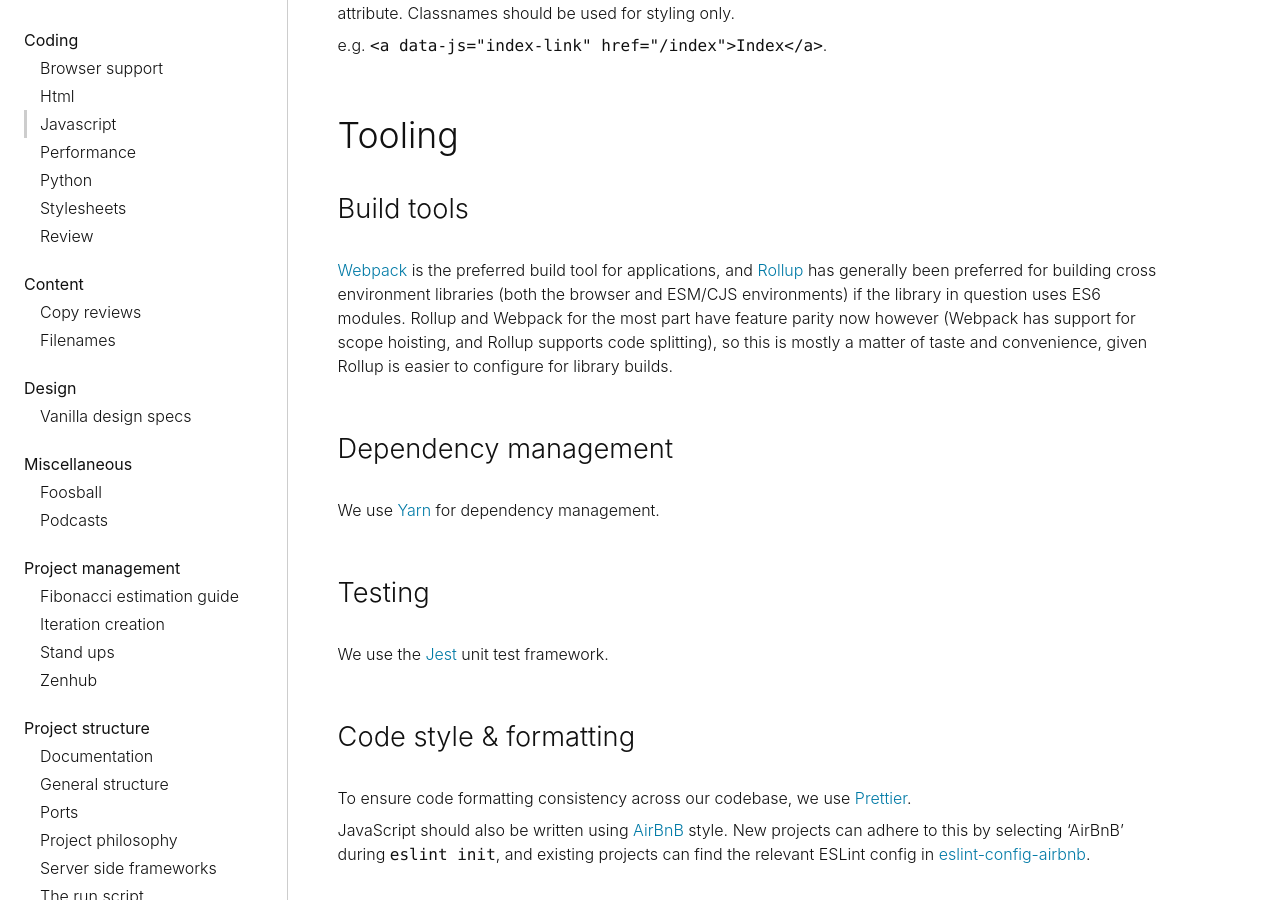
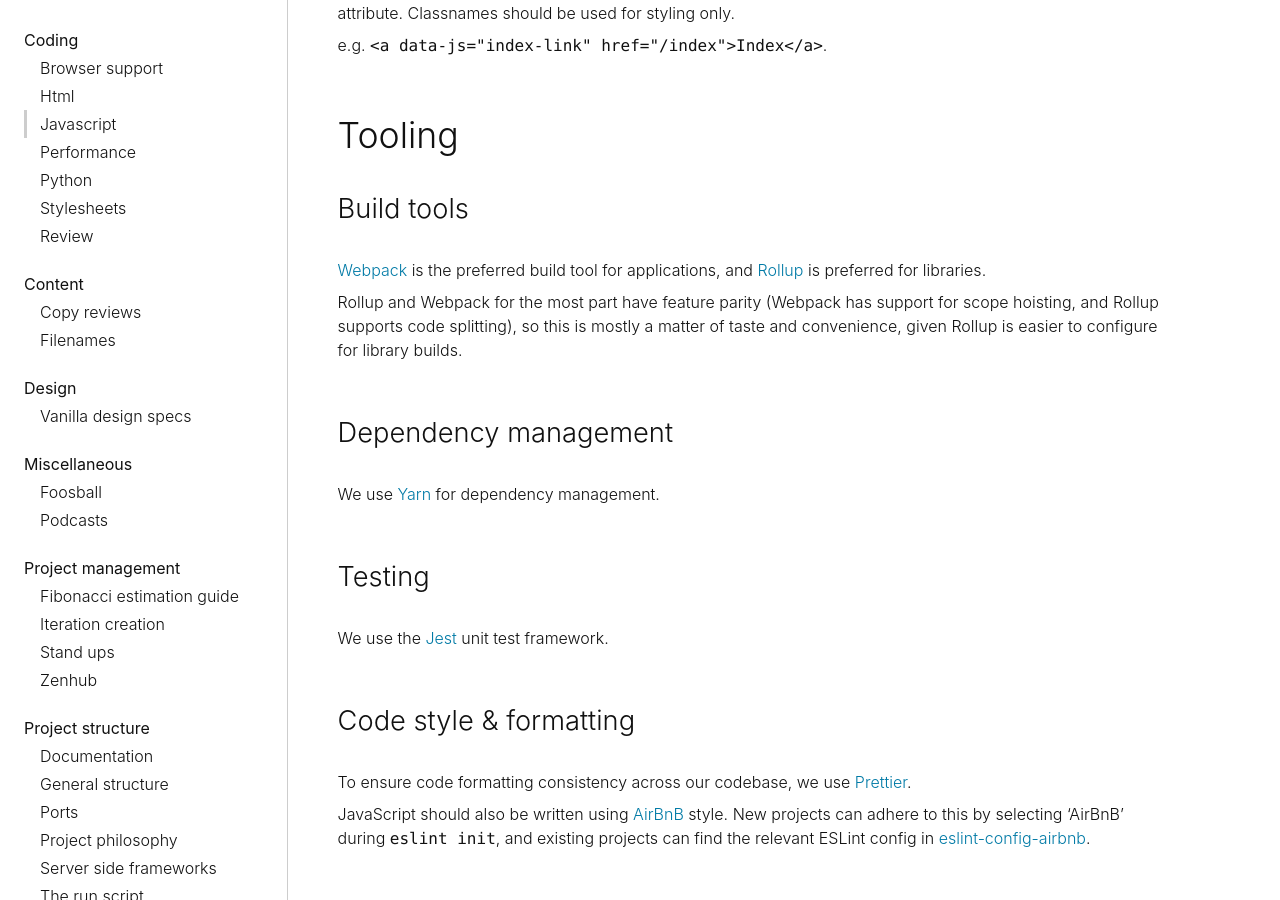
Before and after one commit to canonical-web-and-design/practices, a Jekyll site: the page built from coding/javascript.md, in a window 1280 px wide and 900 px high, scrolled down 1014 px. Built offline with Jekyll 4.4.1, drawn with Linux system fonts in a browser that asks for light colours; some web fonts are replaced.

Commit message:
Simplify advice

```diff
--- a/coding/javascript.md
+++ b/coding/javascript.md
@@ -30,10 +30,9 @@ e.g. `<a data-js="index-link" href="/index">Index</a>`.
 ## Tooling
 
 ### Build tools
-[Webpack](https://webpack.js.org/) is the preferred build tool for applications, and [Rollup](https://rollupjs.org/guide/en) has generally been preferred for building
-cross environment libraries (both the browser and ESM/CJS environments) if the library in question uses ES6 modules. Rollup and Webpack for the most part have
-feature parity now however (Webpack has support for scope hoisting, and Rollup supports code splitting), so this is mostly a matter of taste and
-convenience, given Rollup is easier to configure for library builds.
+[Webpack](https://webpack.js.org/) is the preferred build tool for applications, and [Rollup](https://rollupjs.org/guide/en) is preferred for libraries.
+
+Rollup and Webpack for the most part have feature parity (Webpack has support for scope hoisting, and Rollup supports code splitting), so this is mostly a matter of taste and convenience, given Rollup is easier to configure for library builds.
 
 ### Dependency management
 
```
